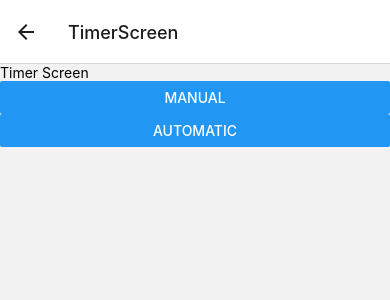
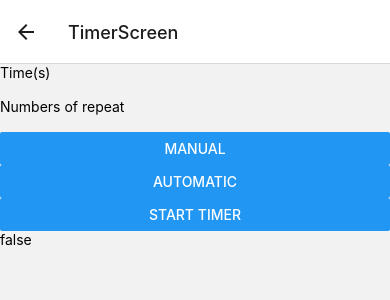
Before and after one commit to Eleps25/ProjectHealthy, a React Native app: screen /TimerScreen in a window 390 px wide. Shown: the top 300 px of the page. Built offline with nearby package versions, Linux system fonts and the light colour scheme; no server answers.

Commit message:
timer validation

```diff
--- a/src/Components/TimerSettings/TimerSettings.js
+++ b/src/Components/TimerSettings/TimerSettings.js
@@ -1,17 +1,58 @@
-import { View, Text, Button } from 'react-native';
+import { View, Text, Button, TextInput } from 'react-native';
 import { useState } from 'react';
 
 function TimerSettings() {
     const [switchType, setSwitchType] = useState("");
+    const [time, setTime] = useState("");
+    const [repeat, setRepeat] = useState("");
+    const [isTimerActive, setIsTimerActive] = useState(false);
 
     const switchTypeHandler = (type) => {
         setSwitchType(type);
     }
 
+    const changeTimeHandler = (inputNumber) => {
+        setTime(inputNumber)
+    }
+
+    const changeRepeatHandler = (inputNumber) => {
+        setRepeat(inputNumber)
+    }
+
+    const startTimer = () => {
+        if (time == "") {
+            alert("Please add number to time");
+        } else if (parseInt(time) < 0) {
+            alert("Please add number higher or equal to 0 to time");
+        } else if (repeat == "") {
+            alert("Please add number to repeat times");
+        } else if (parseInt(repeat) < 0) {
+            alert("Please add number higher or equal to 0 to repeat times");
+        } else if (switchType === "") {
+            alert("Please choose switch type");
+        } else {
+            setIsTimerActive(true);
+        }
+    }
+
     return (
         <View>
-            <Text>Timer Screen</Text>
-            <Text>{switchType}</Text>
+            <View>
+                <Text>Time(s)</Text>
+                <TextInput
+                    keyboardType='numeric'
+                    value={time}
+                    onChangeText={changeTimeHandler}
+                />
+            </View>
+            <View>
+                <Text>Numbers of repeat</Text>
+                <TextInput
+                    keyboardType='numeric'
+                    value={repeat}
+                    onChangeText={changeRepeatHandler}
+                />
+            </View>
             <View>
                 <Button
                     title="Manual"
@@ -24,6 +65,11 @@ function TimerSettings() {
                     disabled={switchType === "Automatic" && switchType !== ""}
                 />
             </View>
+            <Button
+                title="Start Timer"
+                onPress={startTimer}
+            />
+            <Text>{isTimerActive ? "true" : "false"}</Text>
         </View>
     )
 }
```
